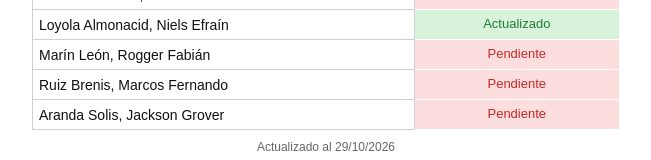
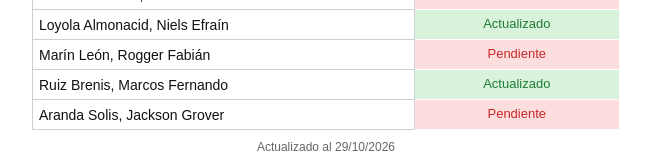
Before and after one commit to mlopezpinedo/estado-actualizacion, a plain HTML site: page index.html in a window 1280 px wide. Shown: the part 528-688 px from the top of the page, without its empty margins (314-965 px from the left). Drawn offline with Linux system fonts and the light colour scheme.

Commit message:
Update index.html

```diff
--- a/index.html
+++ b/index.html
@@ -56,7 +56,7 @@ const DATOS = [
   ['Labrín Carrasco, Willian Sebastian','Pendiente'],
   ['Loyola Almonacid, Niels Efraín','Actualizado'],
   ['Marín León, Rogger Fabián','Pendiente'],
-  ['Ruiz Brenis, Marcos Fernando','Pendiente'],
+  ['Ruiz Brenis, Marcos Fernando','Actualizado'],
   ['Aranda Solis, Jackson Grover','Pendiente']
 ];
 const FECHA_ACTUALIZACION = '29/10/2026';
```
